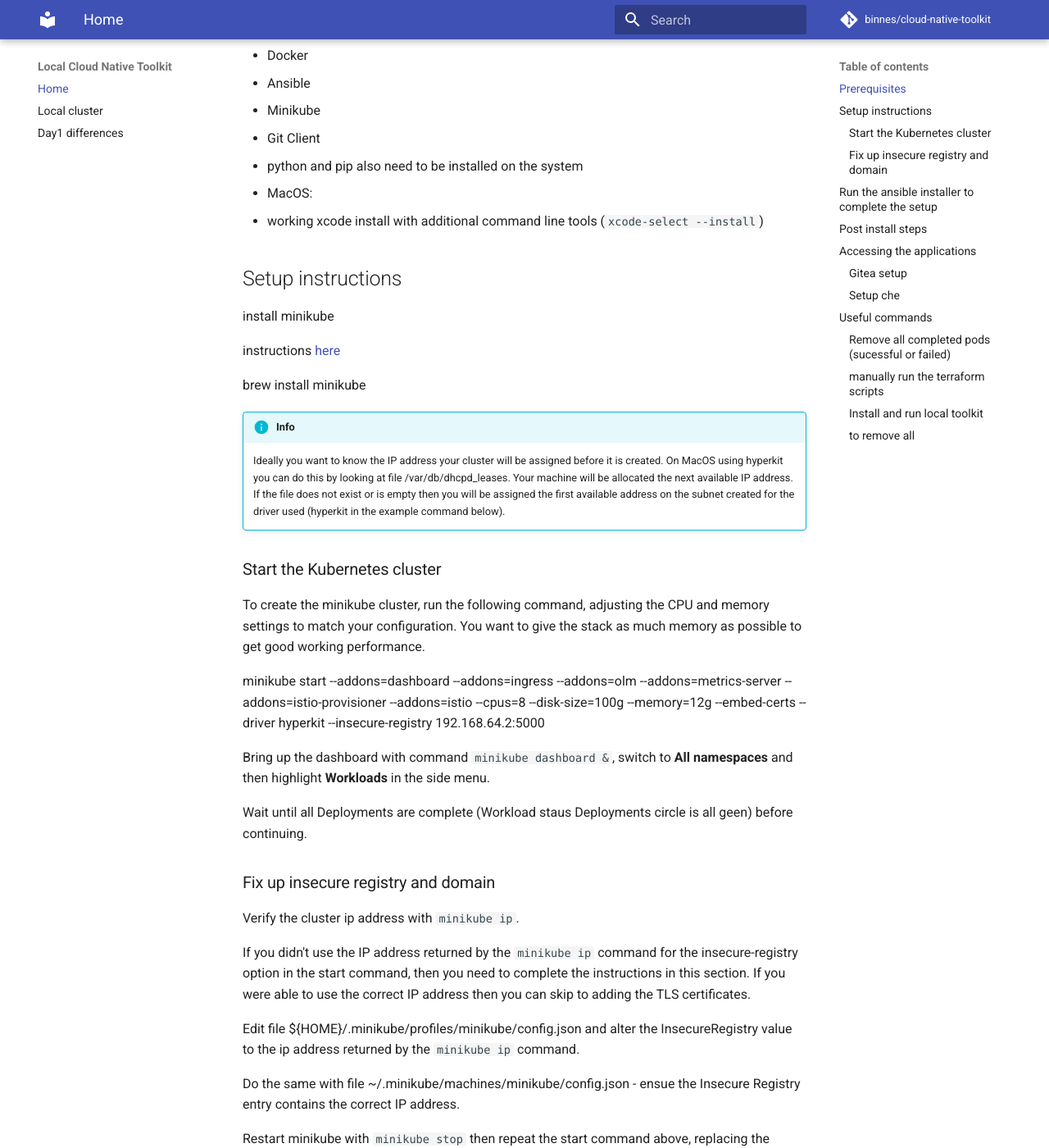
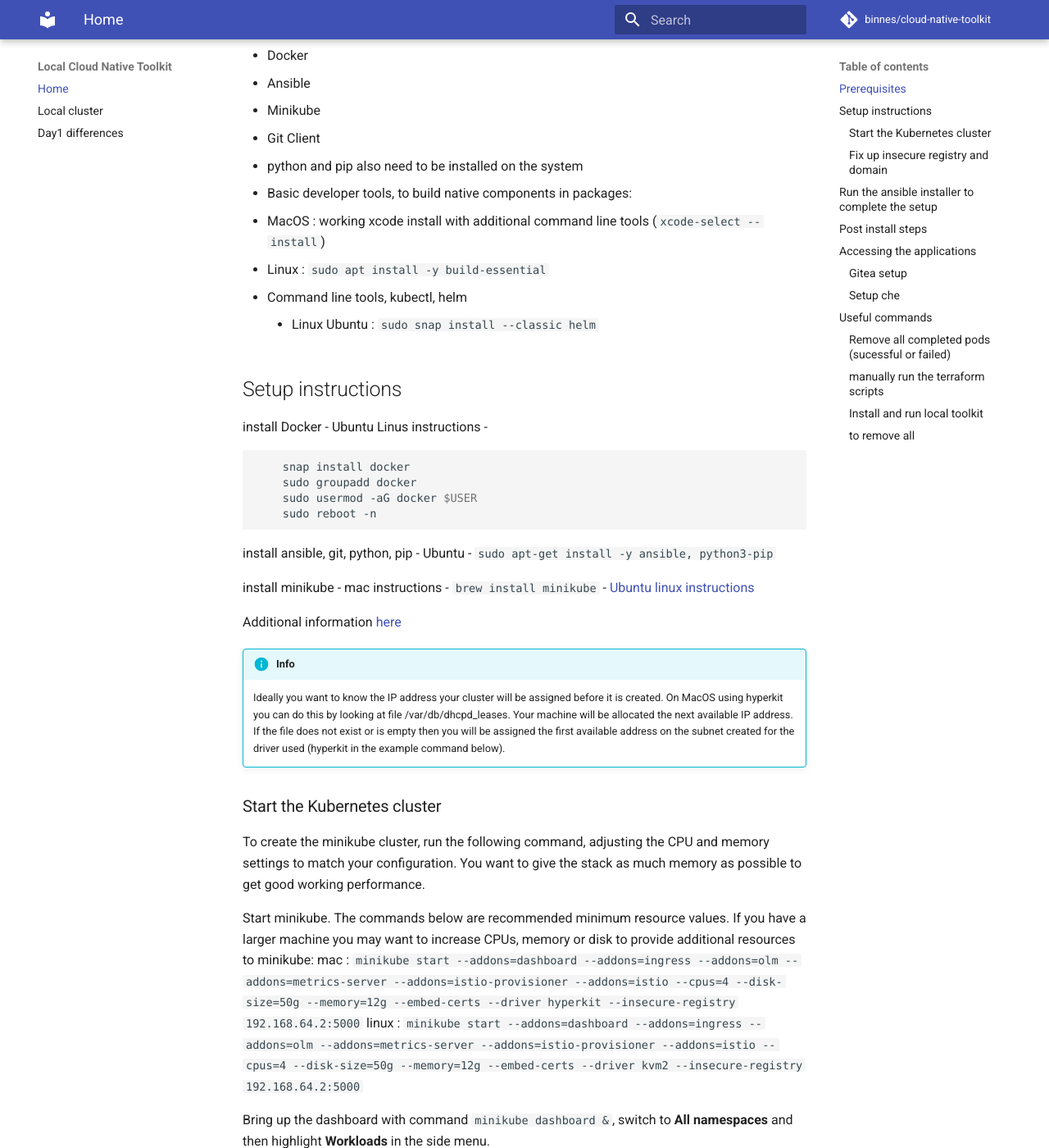
Before and after one commit to binnes/cloud-native-toolkit, an MkDocs documentation site: the page built from docs/index.md, in a window 1280 px wide and 1400 px high, scrolled down 417 px. Shown: the whole window at 82% size. Built offline with MkDocs 1.6.1 and Material for MkDocs 9.7.7, drawn with Linux system fonts in a browser that asks for light colours; comment, search, counter and statistics services are not loaded; some of the changed text lies outside the part shown.

Commit message:
missing install instructions + Ubuntu support

````diff
--- a/docs/index.md
+++ b/docs/index.md
@@ -15,17 +15,32 @@
 - Minikube
 - Git Client
 - python and pip also need to be installed on the system
-- MacOS:
-  - working xcode install with additional command line tools (```xcode-select --install```)
+- Basic developer tools, to build native components in packages:
+  - MacOS : working xcode install with additional command line tools (```xcode-select --install```)
+  - Linux : ```sudo apt install -y build-essential```
+- Command line tools, kubectl, helm
+    - Linux Ubuntu : ```sudo  snap install --classic helm```
 
 
 ## Setup instructions
+install Docker
+    - Ubuntu Linus instructions -
+        ```shell
+            snap install docker
+            sudo groupadd docker
+            sudo usermod -aG docker $USER
+            sudo reboot -n
+        ```
+
+install ansible, git, python, pip
+    - Ubuntu - ```sudo apt-get install -y ansible, python3-pip```
 
 install minikube
+    - mac instructions - ```brew install minikube```
+    - [Ubuntu linux instructions](https://www.server-world.info/en/note?os=Ubuntu_20.04&p=minikube&f=1)
 
-instructions [here](https://minikube.sigs.k8s.io/docs/start/)
+Additional information [here](https://minikube.sigs.k8s.io/docs/start/)
 
-brew install minikube
 
 !!!Info
     Ideally you want to know the IP address your cluster will be assigned before it is created.  On MacOS using hyperkit you can do this by looking at file /var/db/dhcpd_leases.  Your machine will be allocated the next available IP address.  If the file does not exist or is empty then you will be assigned the first available address on the subnet created for the driver used (hyperkit in the example command below).
@@ -34,7 +49,9 @@
 
 To create the minikube cluster, run the following command, adjusting the CPU and memory settings to match your configuration.  You want to give the stack as much memory as possible to get good working performance.
 
-minikube start --addons=dashboard --addons=ingress --addons=olm --addons=metrics-server --addons=istio-provisioner --addons=istio --cpus=8 --disk-size=100g --memory=12g --embed-certs --driver hyperkit --insecure-registry 192.168.64.2:5000
+Start minikube.  The commands below are recommended minimum resource values.  If you have a larger machine you may want to increase CPUs, memory or disk to provide additional resources to minikube:
+    mac : ```minikube start --addons=dashboard --addons=ingress --addons=olm --addons=metrics-server --addons=istio-provisioner --addons=istio --cpus=4 --disk-size=50g --memory=12g --embed-certs --driver hyperkit --insecure-registry 192.168.64.2:5000```
+    linux : ```minikube start --addons=dashboard --addons=ingress --addons=olm --addons=metrics-server --addons=istio-provisioner --addons=istio --cpus=4 --disk-size=50g --memory=12g --embed-certs --driver kvm2 --insecure-registry 192.168.64.2:5000```
 
 Bring up the dashboard with command ```minikube dashboard &```, switch to **All namespaces** and then highlight **Workloads** in the side menu.
 
@@ -61,10 +78,14 @@
 
 - clone this git repository: ```git clone https://github.com/binnes/cloud-native-toolkit.git```
 - change into the ansible directory: ```cd cloud-native-toolkit/ansible```
-- ensure required packages are installed ```pip install cryptography```
+- ensure required packages are installed ```pip3 install cryptography```
+- install kubernetes collection ```ansible-galaxy collection install community.kubernetes```
+- install crypto collection ```ansible-galaxy collection install community.crypto```
+- install general collection - for docker ```ansible-galaxy collection install community.general```
 - run the playbook: ```ansible-playbook --ask-become-pass minicube-playbook.yml```
   - You will be prompted for your user password - this is because some configuration options need admin privileges
 
+At some point you will be prompted for git credentials for the deployed Gitea server.  The username and password are defined in the vars.yml file to be demo/dem0P4s$.  You can change these if desired.
 
 ## Post install steps
 
````
Also changed, not shown: 2 other files.
